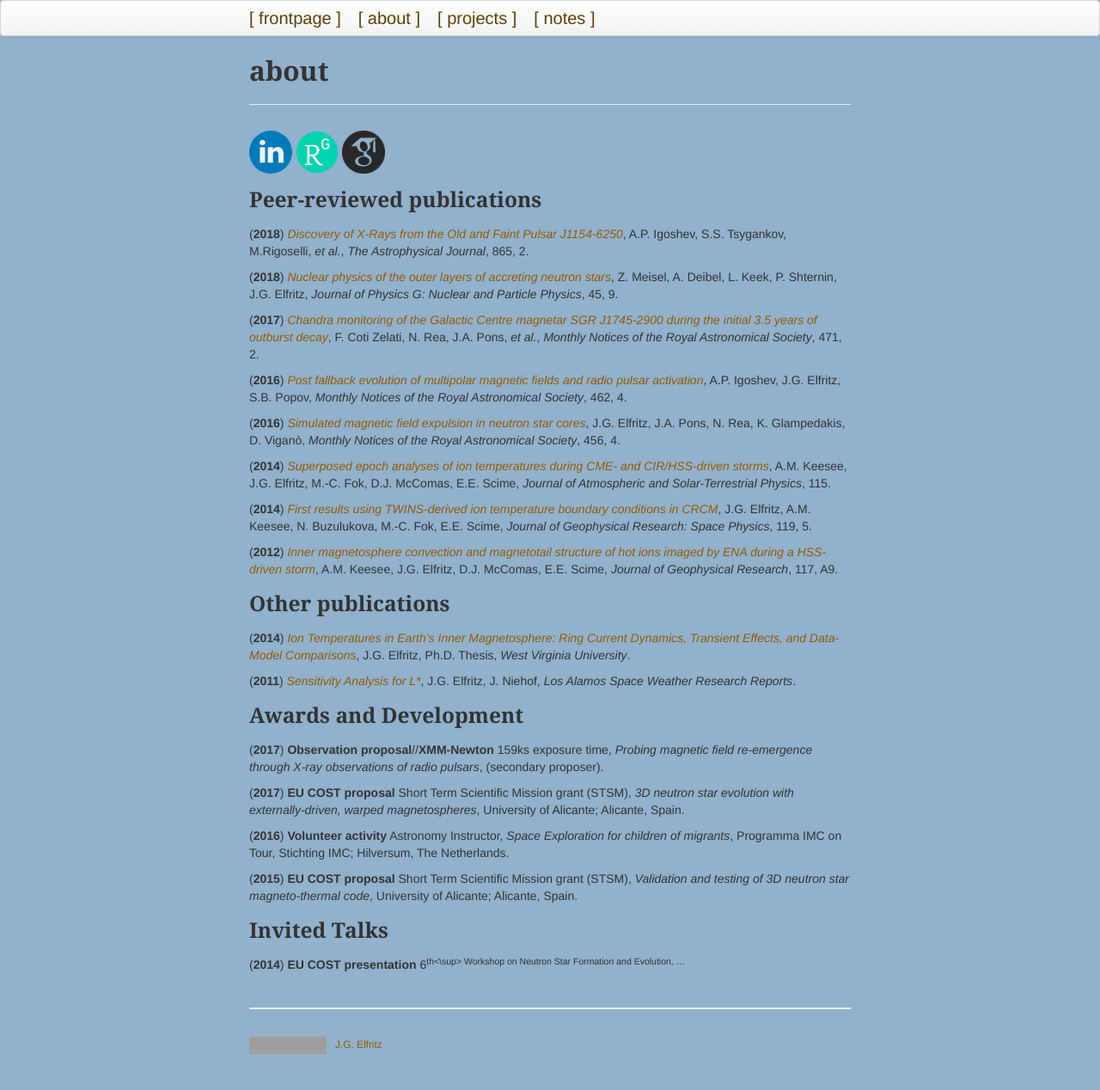
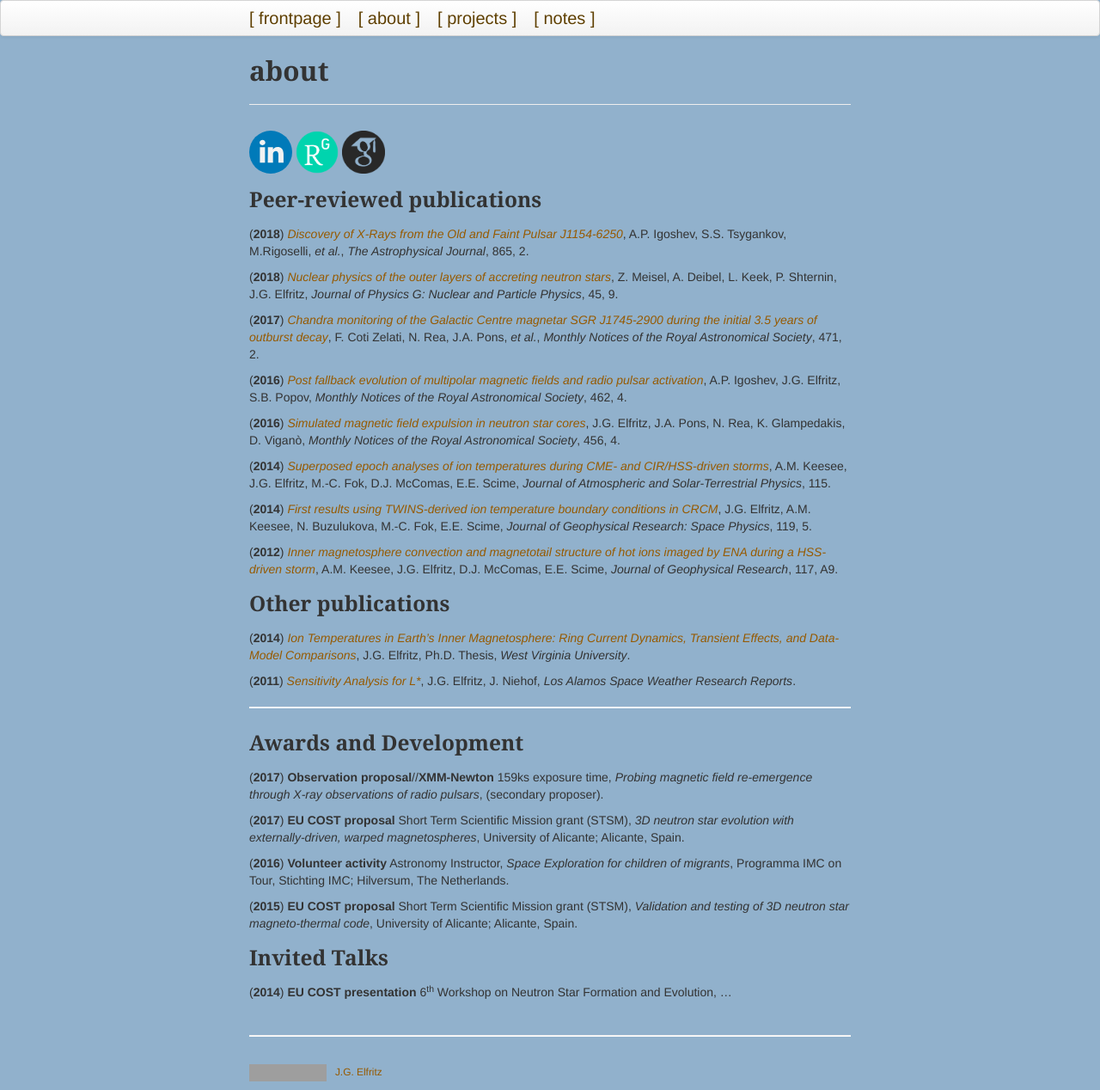
Before and after one commit to justinelfritz/justinelfritz.github.io, a Jekyll site: the page built from pages/about.md, in a window 1280 px wide. Shown: the whole page at 86% size. Built offline with Jekyll 4.4.1, drawn with Linux system fonts in a browser that asks for light colours; before the commit the page ends 1236 px from its top, so only the background shows below that; grey boxes are pictures that could not be loaded.

Commit message:
additions continued

```diff
--- a/pages/about.md
+++ b/pages/about.md
@@ -31,6 +31,8 @@ description: general synopsis and motivation
 
 (**2011**) [*Sensitivity Analysis for L\**](https://www.lanl.gov/projects/national-security-education-center/space-earth-center/space-weather-school/papers-reports.php), J.G. Elfritz, J. Niehof, *Los Alamos Space Weather Research Reports*.
 
+---
+
 ### Awards and Development
 
 (**2017**) **Observation proposal**//**XMM-Newton** 159ks exposure time, *Probing magnetic field re-emergence through X-ray observations of radio pulsars*, (secondary proposer).
@@ -45,4 +47,4 @@ description: general synopsis and motivation
 
 ### Invited Talks
 
-(**2014**) **EU COST presentation** 6<sup>th<\sup> Workshop on Neutron Star Formation and Evolution, ...
+(**2014**) **EU COST presentation** 6<sup>th</sup> Workshop on Neutron Star Formation and Evolution, ...
```
